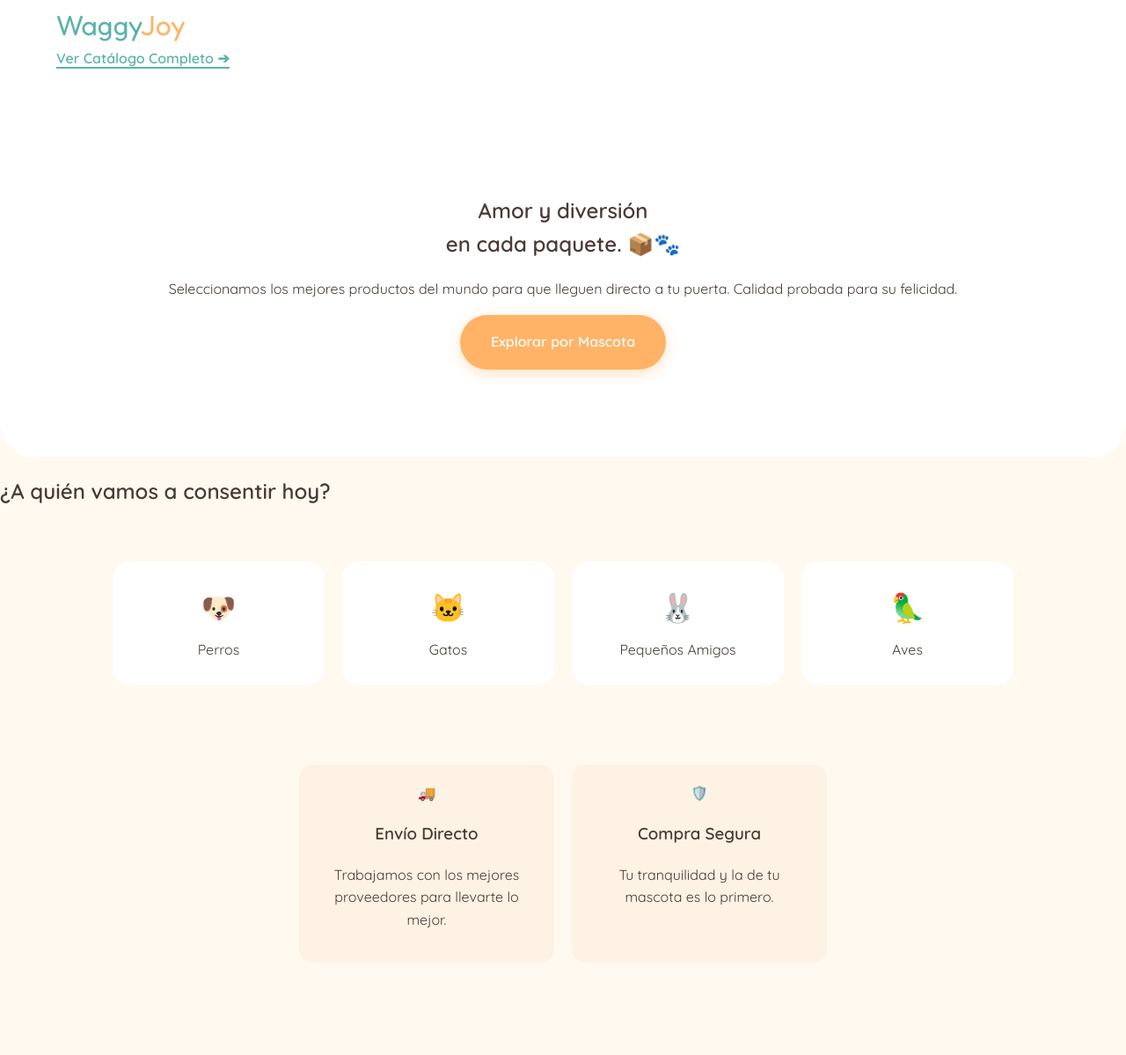
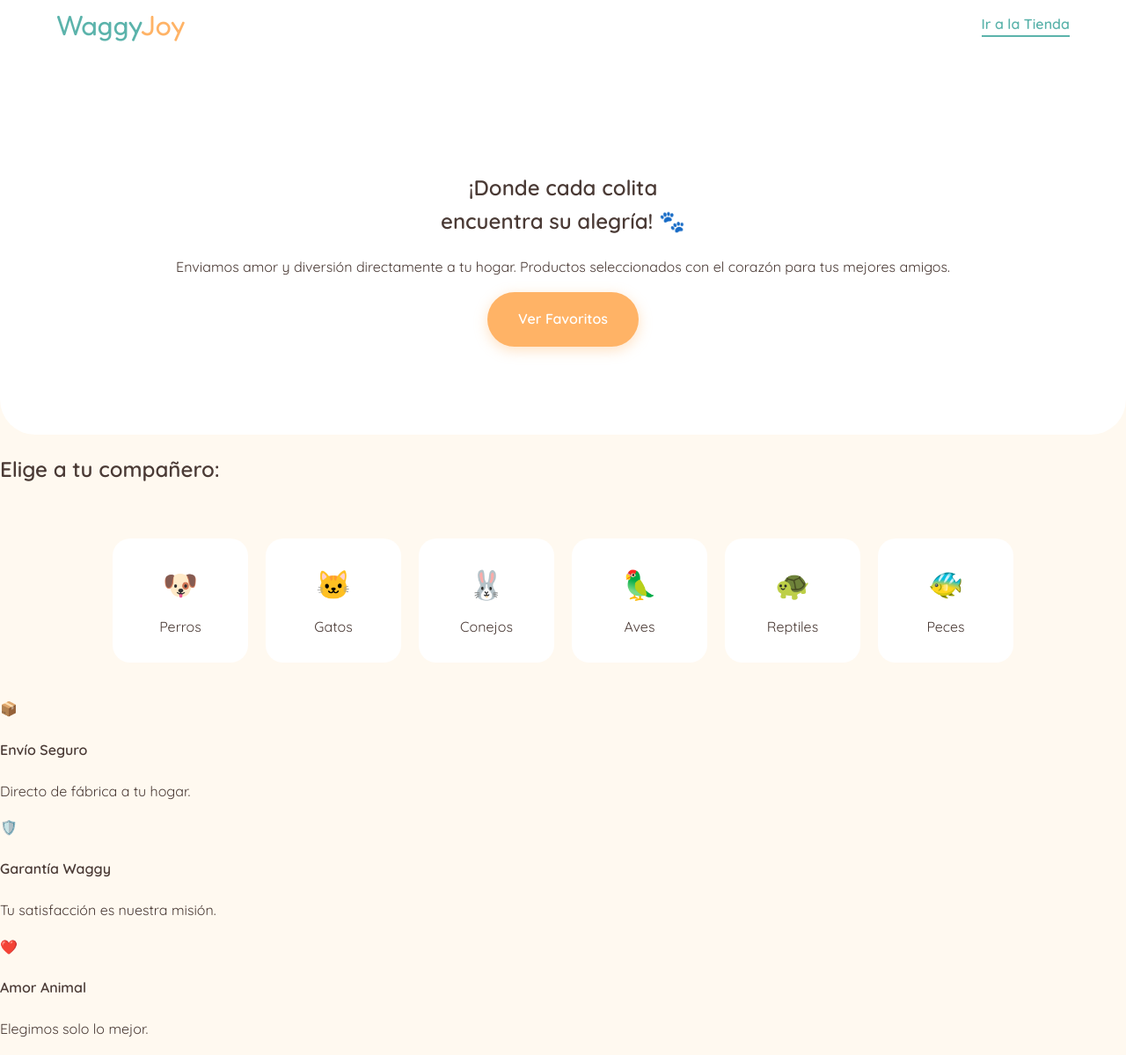
Before and after one commit to alejandrocifuentes0628-alt/WaggyJoy, a plain HTML site: page index.html in a window 1280 px wide. Shown: the part 17-1216 px from the top of the page at 88% size. Before the commit the page ends 1161 px from the top, so only its background shows below. Drawn offline with Linux system fonts and the light colour scheme.

Commit message:
Update index.html

```diff
--- a/index.html
+++ b/index.html
@@ -3,43 +3,50 @@
 <head>
     <meta charset="UTF-8">
     <meta name="viewport" content="width=device-width, initial-scale=1.0">
-    <title>WaggyJoy | Tu tienda amiga de mascotas</title>
+    <title>WaggyJoy | Diversión y Calidez para tus Mascotas</title>
+    <link href="https://fonts.googleapis.com/css2?family=Fredoka:wght@400;600&family=Quicksand:wght@400;600&display=swap" rel="stylesheet">
     <link rel="stylesheet" href="style.css">
 </head>
 <body>
+
     <header>
-        <nav>
-            <div class="logo">Waggy<span>Joy</span></div>
-            <a href="https://waggyjoy.myshopify.com/collections/all" class="shop-link">Ver Catálogo Completo ➔</a>
-        </nav>
+        <div class="logo">Waggy<span>Joy</span></div>
+        <a href="https://waggyjoy.myshopify.com" class="shop-link">Ir a la Tienda</a>
     </header>
 
     <section class="hero">
-        <h1>Amor y diversión <br>en cada paquete. 📦🐾</h1>
-        <p>Seleccionamos los mejores productos del mundo para que lleguen directo a tu puerta. Calidad probada para su felicidad.</p>
-        <a href="#categorias" class="cta-button">Explorar por Mascota</a>
+        <h1>¡Donde cada colita <br>encuentra su alegría! 🐾</h1>
+        <p>Enviamos amor y diversión directamente a tu hogar. Productos seleccionados con el corazón para tus mejores amigos.</p>
+        <a href="#productos" class="cta-button">Ver Favoritos</a>
     </section>
 
-    <section id="categorias" class="categories">
-        <h2 class="section-title">¿A quién vamos a consentir hoy?</h2>
+    <section id="productos" class="categories">
+        <h2 class="section-title">Elige a tu compañero:</h2>
         <div class="grid-animales">
-            <a href="TU_LINK_COLECCION_PERROS" class="animal-card">🐶<span>Perros</span></a>
-            <a href="TU_LINK_COLECCION_GATOS" class="animal-card">🐱<span>Gatos</span></a>
-            <a href="TU_LINK_COLECCION_PEQUES" class="animal-card">🐰<span>Pequeños Amigos</span></a>
-            <a href="TU_LINK_COLECCION_AVES" class="animal-card">🦜<span>Aves</span></a>
+            <a href="#" class="animal-card" data-animal="🐶">🐶<span>Perros</span></a>
+            <a href="#" class="animal-card" data-animal="🐱">🐱<span>Gatos</span></a>
+            <a href="#" class="animal-card" data-animal="🐰">🐰<span>Conejos</span></a>
+            <a href="#" class="animal-card" data-animal="🦜">🦜<span>Aves</span></a>
+            <a href="#" class="animal-card" data-animal="🐢">🐢<span>Reptiles</span></a>
+            <a href="#" class="animal-card" data-animal="🐠">🐠<span>Peces</span></a>
         </div>
     </section>
 
-    <section class="dropship-trust">
-        <div class="trust-box">
-            <span>🚚</span>
-            <h3>Envío Directo</h3>
-            <p>Trabajamos con los mejores proveedores para llevarte lo mejor.</p>
+    <section class="trust-section">
+        <div class="trust-item">
+            <span>📦</span>
+            <h4>Envío Seguro</h4>
+            <p>Directo de fábrica a tu hogar.</p>
         </div>
-        <div class="trust-box">
+        <div class="trust-item">
             <span>🛡️</span>
-            <h3>Compra Segura</h3>
-            <p>Tu tranquilidad y la de tu mascota es lo primero.</p>
+            <h4>Garantía Waggy</h4>
+            <p>Tu satisfacción es nuestra misión.</p>
+        </div>
+        <div class="trust-item">
+            <span>❤️</span>
+            <h4>Amor Animal</h4>
+            <p>Elegimos solo lo mejor.</p>
         </div>
     </section>
 
```
